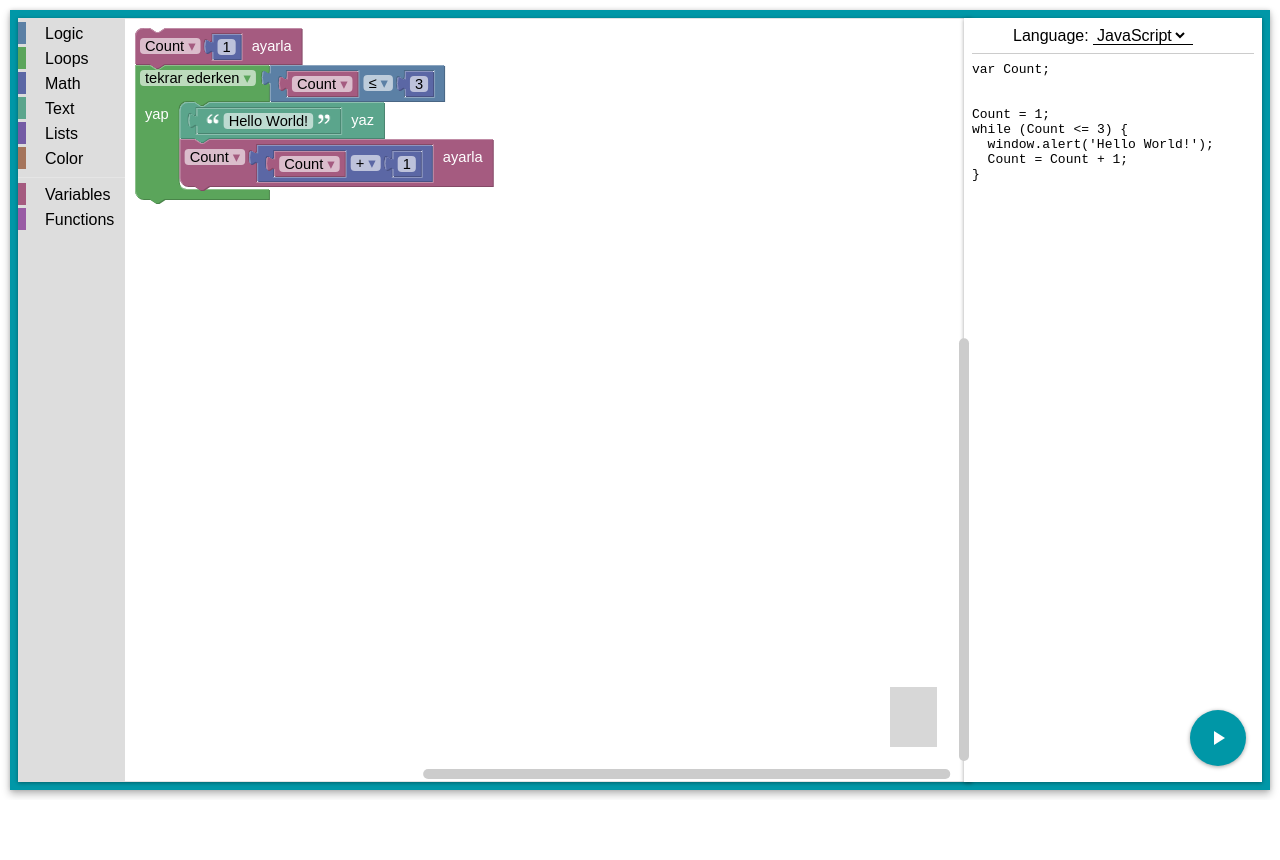
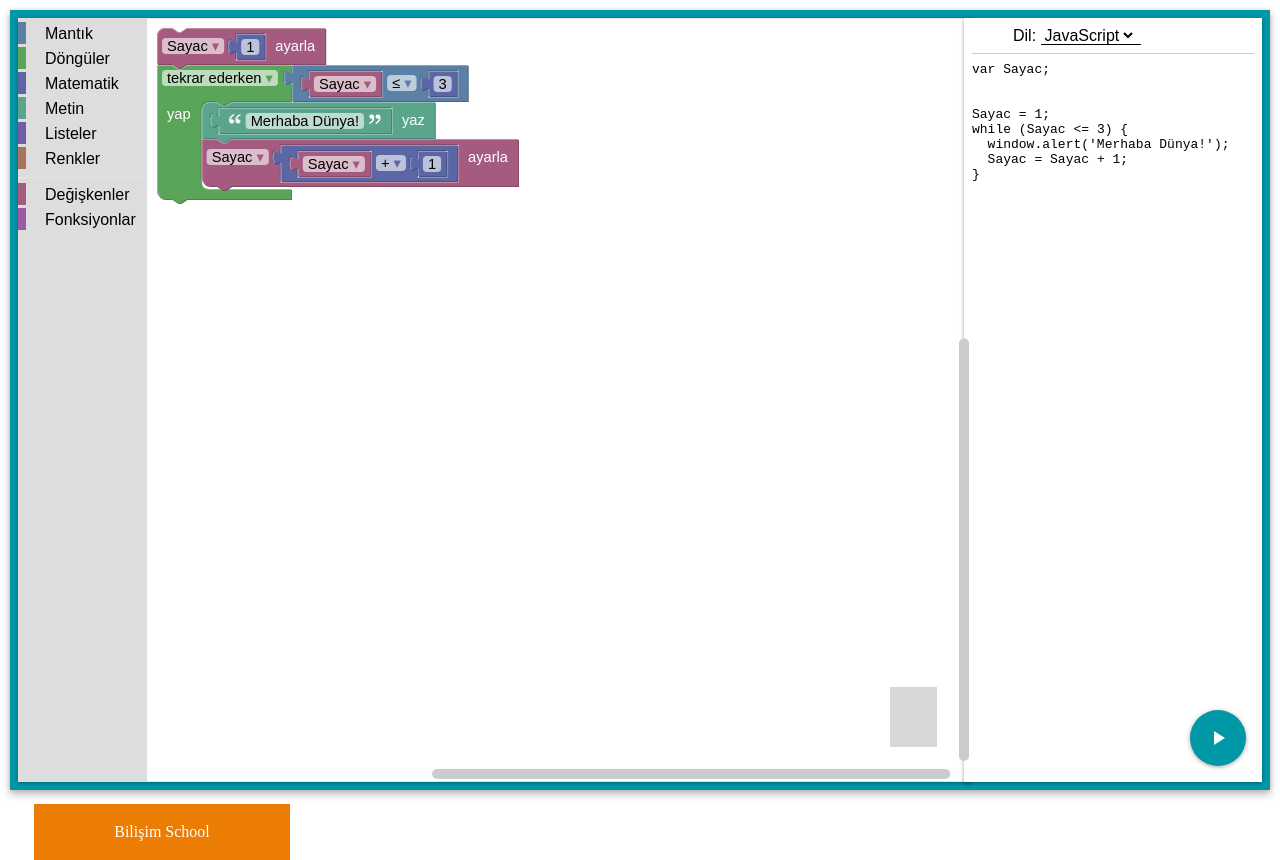
Before and after one commit to emert117/custom_blockly, a plain HTML site: page general/index.html in a window 1280 px wide. Before the commit the page ends 800 px from the top, so only its background shows below. Drawn offline with Linux system fonts and the light colour scheme; grey boxes are pictures that could not be loaded.

Commit message:
added custom css

```diff
--- /dev/null
+++ b/general/files/mycustom.css
@@ -0,0 +1,13 @@
+.bilisim-button {
+    position: absolute;
+    bottom: -70px;
+    left: 24px;
+    color: white;
+    width: 256px;
+    height: 56px;
+    line-height: 56px;
+    text-align: center;
+    font-weight: 500;
+    background-color: #eb7c04;
+    cursor: pointer;
+  }
--- a/general/blockly-demo.html
+++ b/general/index.html
@@ -23,13 +23,14 @@
   <script src="files/prettify_compiled.js"></script>
   <link href="files/devsite-cyan.css" rel="stylesheet"></script>
   <link href="files/blockly-demo.css" rel="stylesheet">
+  <link href="files/mycustom.css" rel="stylesheet">
 </head>
 <body>
 <div class="app-container">
   <div id="blocklyDiv" class="main blockly-panel"></div>
   <div id="codeDiv" class="main output-panel">
     <div class="dropdown-bar">
-      Language:
+      Dil:
       <div id="im-just-an-underline">
         <select id="languageDropdown" onChange="myUpdateFunction();">
           <option value="JavaScript">JavaScript</option>
@@ -44,10 +45,11 @@
     <pre translate="no" dir="ltr"></pre>
   </div>
   <div id="playButton" class="play-button material-icons" aria-hidden="true" translate="no">play_arrow</div>
+  <div id="bilisimButton" class="bilisim-button" aria-hidden="true" translate="no">Bilişim School</div>
 </div>
 
 <xml id="toolbox" style="display: none">
-    <category id="catLogic" colour="210" name="Logic">
+    <category id="catLogic" colour="210" name="Mantık">
       <block type="controls_if"></block>
       <block type="logic_compare"></block>
       <block type="logic_operation"></block>
@@ -56,7 +58,7 @@
       <block type="logic_null"></block>
       <block type="logic_ternary"></block>
     </category>
-    <category id="catLoops" colour="120" name="Loops">
+    <category id="catLoops" colour="120" name="Döngüler">
       <block type="controls_repeat_ext">
         <value name="TIMES">
           <shadow type="math_number">
@@ -85,7 +87,7 @@
       <block type="controls_forEach"></block>
       <block type="controls_flow_statements"></block>
     </category>
-    <category id="catMath" colour="230" name="Math">
+    <category id="catMath" colour="230" name="Matematik">
       <block type="math_number"></block>
       <block type="math_arithmetic">
         <value name="A">
@@ -179,7 +181,7 @@
       </block>
       <block type="math_random_float"></block>
     </category>
-    <category id="catText" colour="160" name="Text">
+    <category id="catText" colour="160" name="Metin">
       <block type="text"></block>
       <block type="text_join"></block>
       <block type="text_append">
@@ -256,7 +258,7 @@
         </value>
       </block>
     </category>
-    <category id="catLists" colour="260" name="Lists">
+    <category id="catLists" colour="260" name="Listeler">
       <block type="lists_create_with">
         <mutation items="0"></mutation>
       </block>
@@ -307,7 +309,7 @@
       </block>
       <block type="lists_sort"></block>
     </category>
-    <category id="catColour" colour="20" name="Color">
+    <category id="catColour" colour="20" name="Renkler">
       <block type="colour_picker"></block>
       <block type="colour_random"></block>
       <block type="colour_rgb">
@@ -346,12 +348,12 @@
       </block>
     </category>
     <sep></sep>
-    <category id="catVariables" colour="330" custom="VARIABLE" name="Variables"></category>
-    <category id="catFunctions" colour="290" custom="PROCEDURE" name="Functions"></category>
+    <category id="catVariables" colour="330" custom="VARIABLE" name="Değişkenler"></category>
+    <category id="catFunctions" colour="290" custom="PROCEDURE" name="Fonksiyonlar"></category>
   </xml>
 <xml id="blocklyDefault" style="display: none">
   <block type="variables_set">
-    <field name="VAR">Count</field>
+    <field name="VAR">Sayac</field>
     <value name="VALUE">
       <block type="math_number">
         <field name="NUM">1</field>
@@ -365,7 +367,7 @@
             <field name="OP">LTE</field>
             <value name="A">
               <block type="variables_get">
-                <field name="VAR">Count</field>
+                <field name="VAR">Sayac</field>
               </block>
             </value>
             <value name="B">
@@ -379,18 +381,18 @@
           <block type="text_print">
             <value name="TEXT">
               <block type="text">
-                <field name="TEXT">Hello World!</field>
+                <field name="TEXT">Merhaba Dünya!</field>
               </block>
             </value>
             <next>
               <block type="variables_set">
-              <field name="VAR">Count</field>
+              <field name="VAR">Sayac</field>
                 <value name="VALUE">
                   <block type="math_arithmetic">
                   <field name="OP">ADD</field>
                     <value name="A">
                       <block type="variables_get">
-                        <field name="VAR">Count</field>
+                        <field name="VAR">Sayac</field>
                       </block>
                     </value>
                     <value name="B">
```
